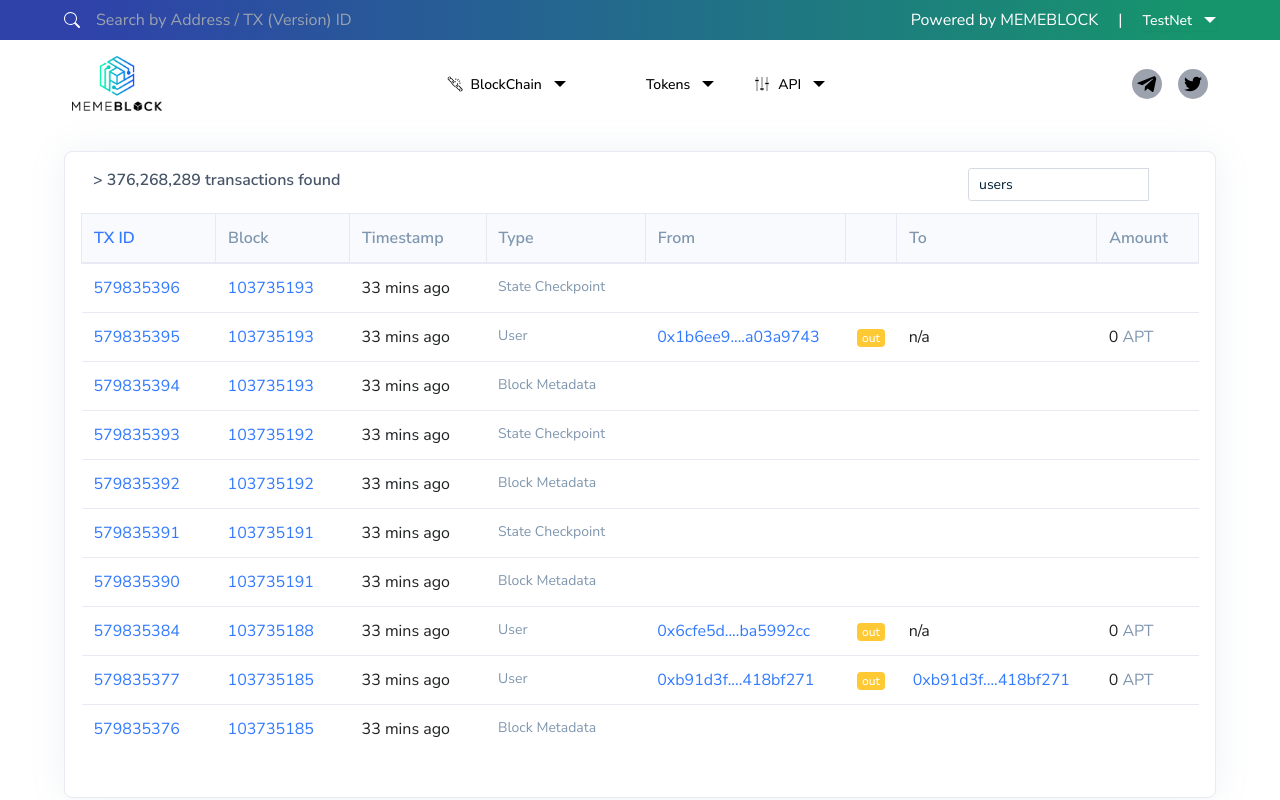
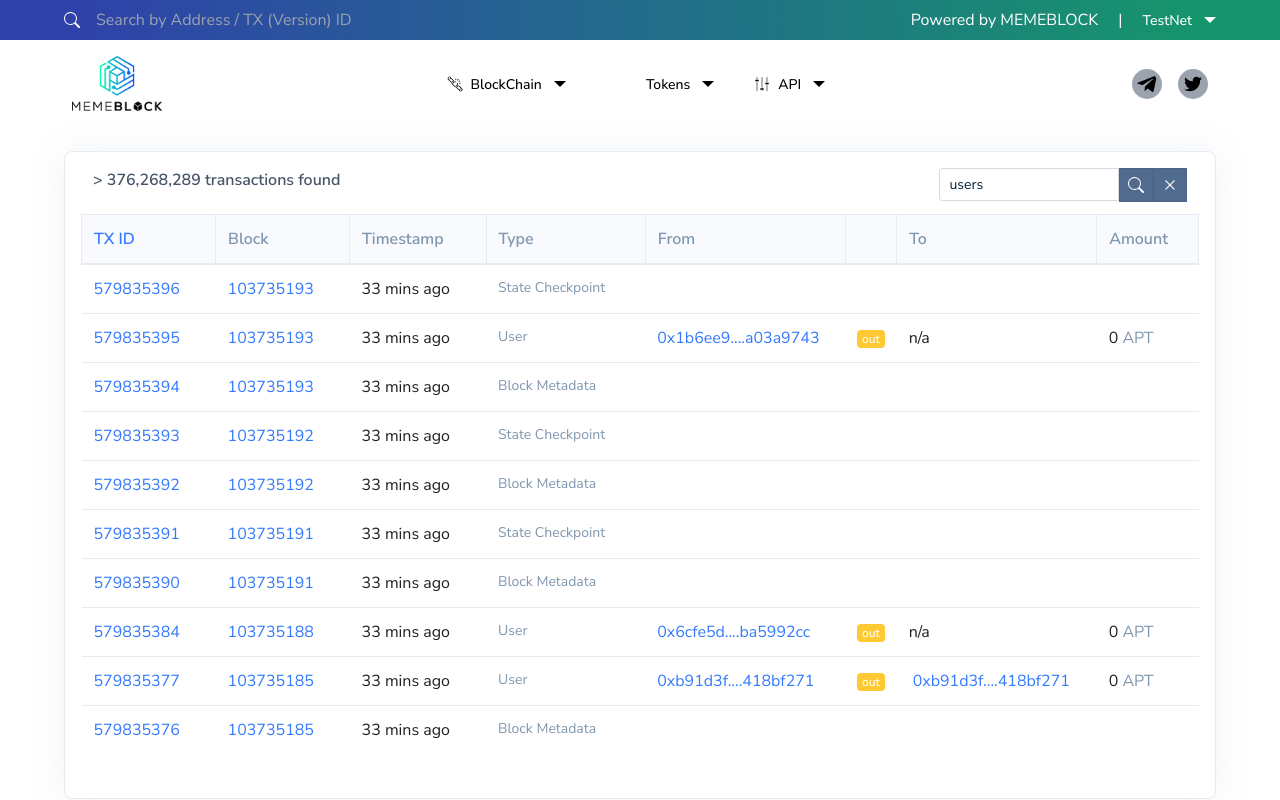
Before and after one commit to noorshanu/memeblock-explorer, a React (Create React App) app: page /transactions in a window 1280 px wide. Shown: the top 800 px of the page. Built offline with nearby package versions, Linux system fonts and the light colour scheme; some icons are missing.

Commit message:
Update TransactionTable.jsx

```diff
--- a/src/components/TransactionTable.jsx
+++ b/src/components/TransactionTable.jsx
@@ -1,5 +1,6 @@
 import React from "react";
-
+import {BsSearch} from 'react-icons/bs'
+import {RxCross2} from 'react-icons/rx'
 function TransactionTable() {
   return (
     <section className="mt-6 mb-6">
@@ -28,21 +29,21 @@ function TransactionTable() {
                       aria-label="Search by Address"
                       aria-describedby="Search"
                     />
-                    <div class="input-group-append">
+                    <div class="input-group-append flex justify-center">
                       <a
-                        class="btn btn-secondary active"
+                        class="bg-[#516b8f] border border-[#4c6587] p-2 active"
                         type="button"
                         title="Click to reset"
                         href="/transactions"
                       >
-                        <i class="far fa-times"></i>
+                        <BsSearch className="text-white"/>
                       </a>
                       <button
-                        class="btn btn-secondary"
+                        class="bg-[#516b8f] border border-[#4c6587] p-2"
                         type="submit"
                         id="button-addon1"
                       >
-                        <i class="far fa-search"></i>
+                        <RxCross2 className=" text-white"/>
                       </button>
                     </div>
                   </form>
```
